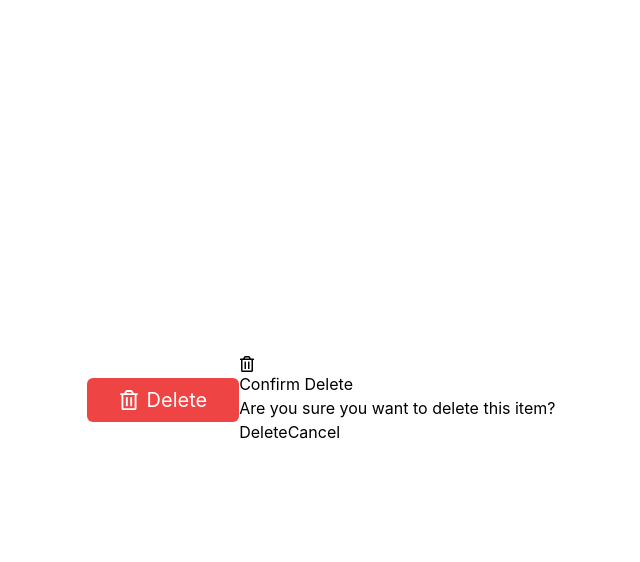
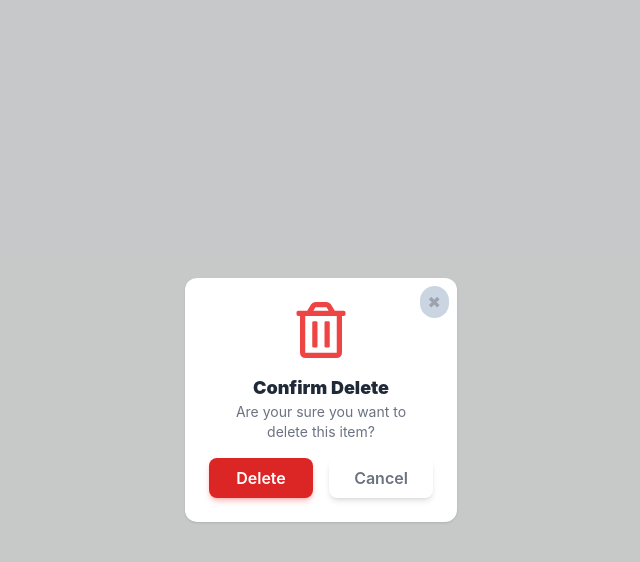
Before and after one commit to sedat355/reacts_apps, a React (Vite) app: page / in a window 1280 px wide. Both pictures are taken after a click on the button "Delete". Shown: the top 562 px of the page, without its empty margins (319-959 px from the left). Built offline with nearby package versions, Linux system fonts and the light colour scheme.

Commit message:
delete-popup completed

```diff
--- a/eslint.config.js
+++ b/eslint.config.js
@@ -29,6 +29,7 @@ export default [
       ...react.configs['jsx-runtime'].rules,
       ...reactHooks.configs.recommended.rules,
       'react/jsx-no-target-blank': 'off',
+      'react/prop-types': 'off',
       'react-refresh/only-export-components': [
         'warn',
         { allowConstantExport: true },
--- a/src/App.jsx
+++ b/src/App.jsx
@@ -1,15 +1,35 @@
 import { FaRegTrashAlt } from "react-icons/fa"
-import {Delete_popup} from "./components/Delete_popup"
+import { Delete_popup } from "./components/Delete_popup"
+import { useState } from "react"
 
 function App() {
+  const [open, setOpen] = useState(false)
+
+  console.log(open)
+
   return (
-    <div className="app flex items-center justify-center min-h-screen">
-      <div className="delete-btn flex items-center justify-center gap-x-2 bg-red-500 px-8 py-2 text-white rounded-md text-xl cursor-pointer">
-        <FaRegTrashAlt />
-        <button>Delete</button>
-      </div>
+    <div className="app">
+      <button className="btn btn-danger" onClick={() => setOpen(true)}>
+        <FaRegTrashAlt /> Delete
+      </button>
 
-      <Delete_popup/>
+      <Delete_popup open={open} onClose={() => setOpen(false)}>
+        <div className="text-center w-56">
+          <FaRegTrashAlt size={56} className="mx-auto text-red-500" />
+
+          <div className="mx-auto my-4 w-48">
+            <h3 className="text-lg font-black text-gray-800">Confirm Delete</h3>
+            <p className="text-sm text-gray-500">
+              Are your sure you want to delete this item?
+            </p>
+          </div>
+
+          <div className="flex gap-4">
+            <button className="btn btn-danger w-full">Delete</button>
+            <button onClick={() => setOpen(false)} className="btn btn-light w-full">Cancel</button>
+          </div>
+        </div>
+      </Delete_popup>
     </div>
   )
 }
--- a/src/components/Delete_popup.jsx
+++ b/src/components/Delete_popup.jsx
@@ -1,20 +1,28 @@
 import { FaRegTrashAlt } from "react-icons/fa"
 
-const Delete_popup = () => {
-  return(
-    <div className="popup-container">
-      <div className="overlay"></div>
-
-      <div className="popup">
-        <FaRegTrashAlt/>
-        <div className="desc">
-          <h2>Confirm Delete</h2>
-          <p>Are you sure you want to delete this item?</p>
-        </div>
-        <div className="buttons">
-          <button>Delete</button>
-          <button>Cancel</button>
-        </div>
+const Delete_popup = ({ open, onClose, children }) => {
+  return (
+    // overlay
+    <div
+      onClick={onClose}
+      className={`
+        fixed inset-0 flex items-center justify-center transition-colors
+        ${open ? "visible bg-black/20" : "invisible"}
+      `}
+    >
+      {/* popup */}
+      <div
+        onClick={(e) => e.stopPropagation()}
+        className={`
+        bg-white rounded-xl shadow transition-all p-6
+        ${open ? "scale-100 opacity-100" : "scale-125 opacity-0"}
+      `}>
+        <button
+          onClick={onClose}
+          className="absolute top-2 right-2 px-2 py-1 rounded-full text-gray-400 bg-slate-300 hover:bg-slate-700 hover:text-gray-100">
+          &#10006;
+        </button>
+        {children}
       </div>
     </div>
   )
--- a/src/css/index.css
+++ b/src/css/index.css
@@ -1,6 +1,21 @@
 @tailwind base;
 @tailwind components;
 @tailwind utilities;
+
+@layer components {
+  .app {
+    @apply flex items-center justify-center min-h-screen bg-gray-50;
+  }
+  .btn {
+    @apply flex items-center justify-center py-2 px-4 font-semibold shadow-md rounded-lg;
+  }
+  .btn.btn-danger {
+    @apply text-white bg-red-600 shadow-red-400/40;
+  }
+  .btn.btn-light {
+    @apply text-gray-500 bg-white;
+  }
+}
 
 :root {
   font-family: Inter, system-ui, Avenir, Helvetica, Arial, sans-serif;
```
